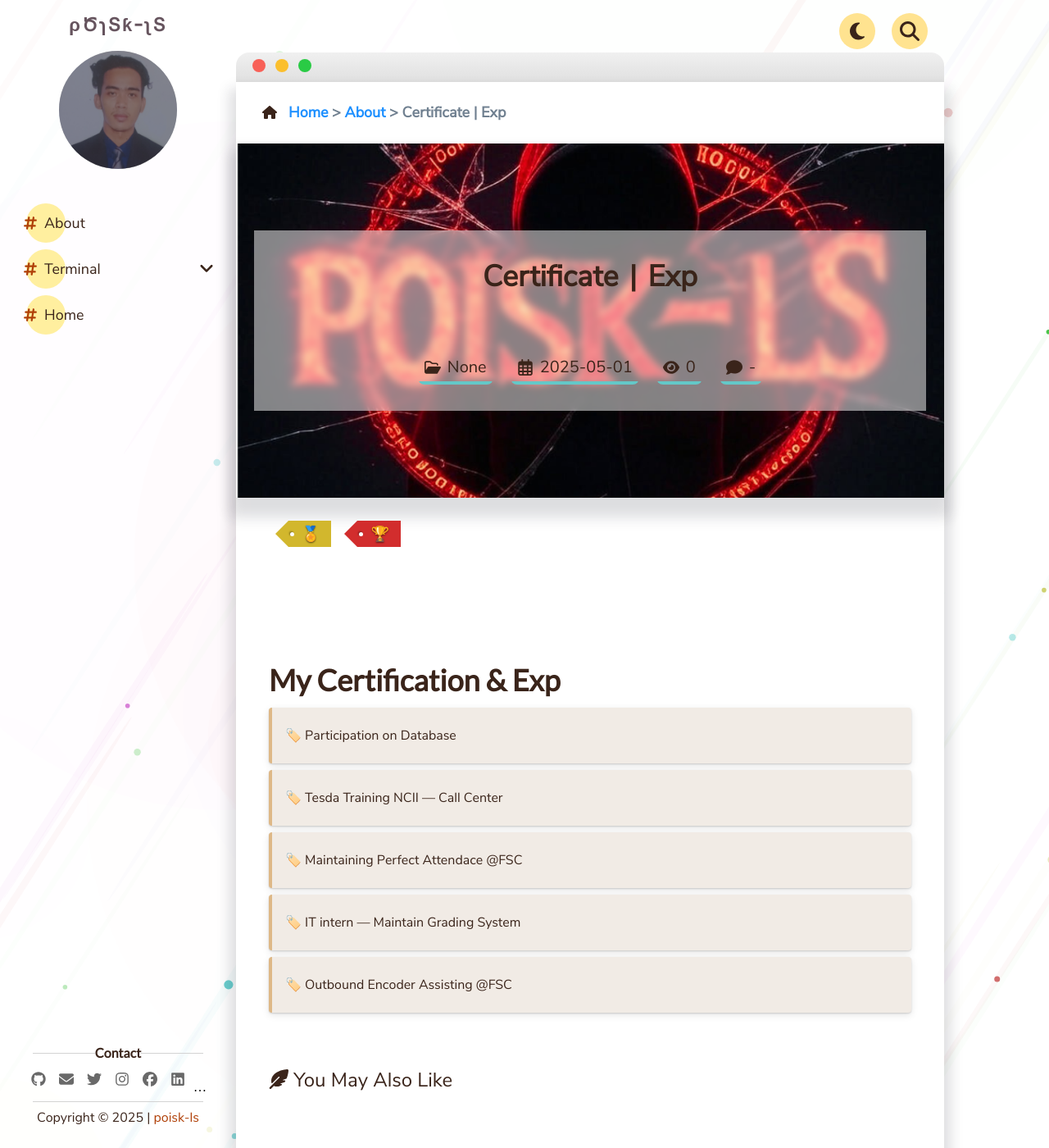
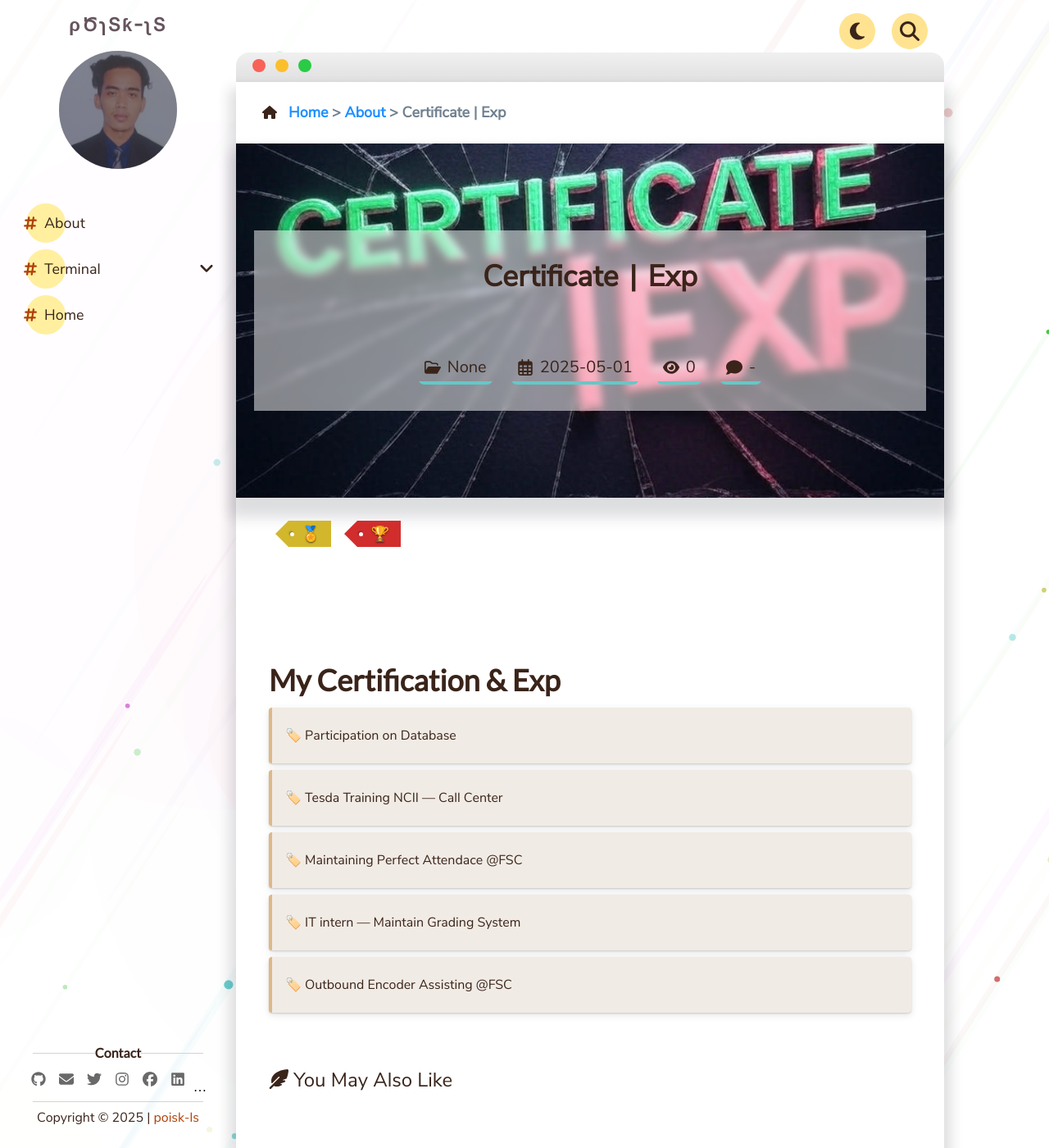
Before and after one commit to poisk-ls/poisk-ls.github.io, a Jekyll site: the page built from _pages/About/certificate.md, in a window 1280 px wide and 1400 px high. Shown: the whole window at 82% size. Built offline with Jekyll 4.4.1, drawn with Linux system fonts in a browser that asks for light colours; comment, search, counter and statistics services are not loaded.

Commit message:
Update certificate.md
nothing changes

```diff
--- a/_pages/About/certificate.md
+++ b/_pages/About/certificate.md
@@ -4,7 +4,7 @@ tags:
     - 🏅
     - 🏆
 date: "2025-05-01"
-thumbnail: "/assets/img/poisk-ls.png"
+thumbnail: "/assets/img/cert.png"
 ---
 
 
```
